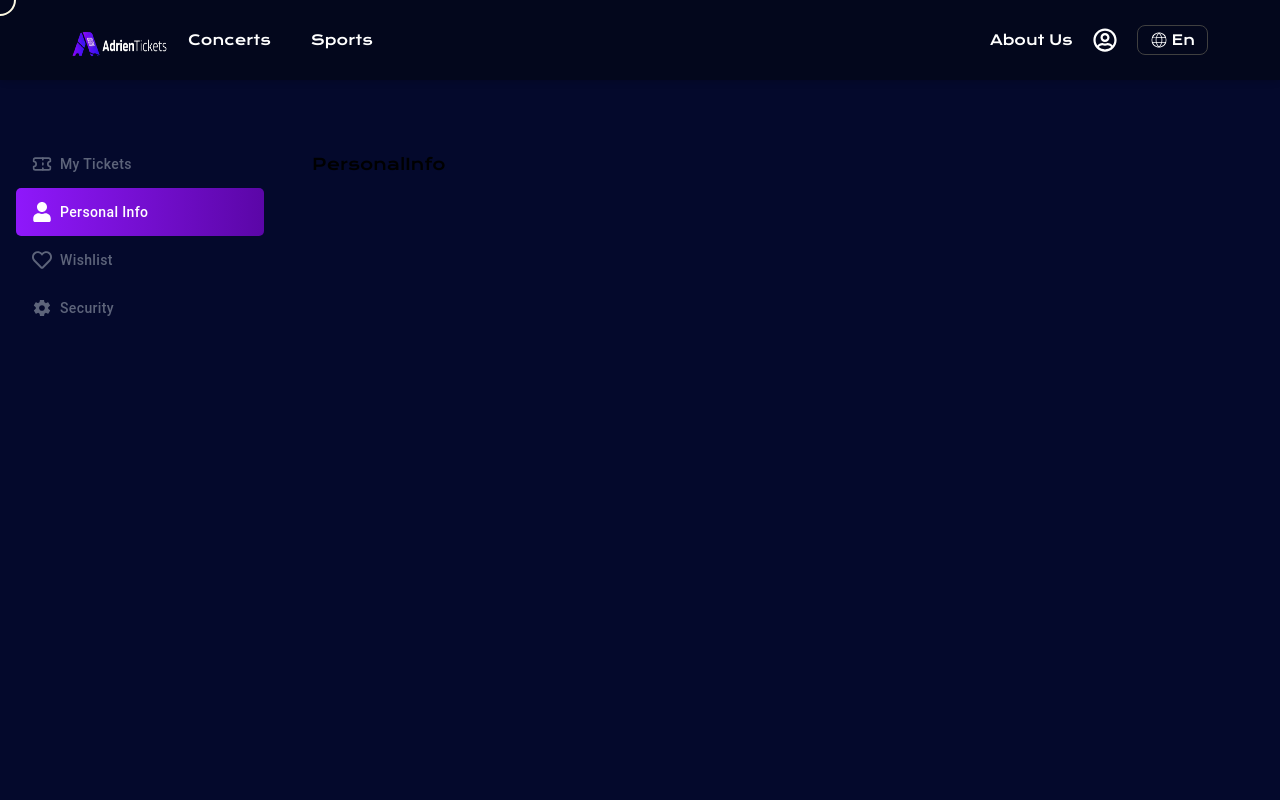
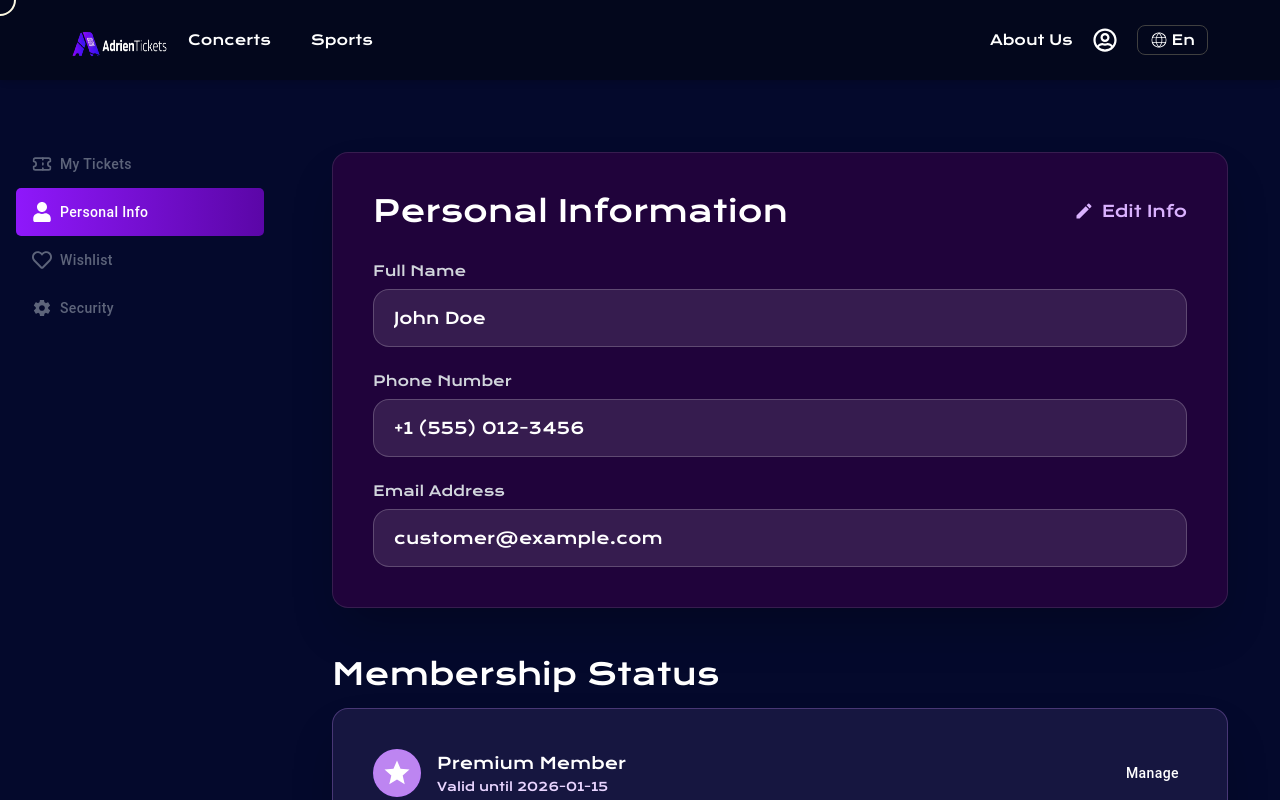
Before and after one commit to sparktechagency/ticket-booking-website, a Next.js app: page /profile in a window 1280 px wide. Both pictures are taken after a click on the tab "Personal Info". Shown: the top 800 px of the page. Built offline with nearby package versions, Linux system fonts and the light colour scheme.

Commit message:
Added Personal Info

```diff
--- a/src/components/ProfileComponents/PersonalInfo.jsx
+++ b/src/components/ProfileComponents/PersonalInfo.jsx
@@ -1,5 +1,238 @@
-import React from "react";
+"use client";
 
-export default function PersonalInfo() {
-  return <div>PersonalInfo</div>;
+import React, { useState } from "react";
+import { motion, AnimatePresence } from "framer-motion";
+import { MdArrowBack, MdEdit, MdStar } from "react-icons/md";
+import { Button } from "@mui/material";
+
+export default function ProfilePage() {
+  const [isEditing, setIsEditing] = useState(false);
+
+  const [formData, setFormData] = useState({
+    fullName: "John Doe",
+    phone: "+1 (555) 012-3456",
+    email: "customer@example.com",
+  });
+
+  const handleSave = () => {
+    // In real app: save to backend
+    setIsEditing(false);
+  };
+
+  const handleCancel = () => {
+    // Reset form if needed
+    setFormData({
+      fullName: "John Doe",
+      phone: "+1 (555) 012-3456",
+      email: "customer@example.com",
+    });
+    setIsEditing(false);
+  };
+
+  return (
+    <div className="min-h-screen  text-white">
+      <div className="max-w-4xl mx-auto">
+        <AnimatePresence mode="wait">
+          {isEditing ? (
+            /* ==================== EDIT MODE ==================== */
+            <motion.div
+              key="edit"
+              initial={{ opacity: 0, y: 20 }}
+              animate={{ opacity: 1, y: 0 }}
+              exit={{ opacity: 0, y: -20 }}
+              transition={{ duration: 0.3 }}
+              className="space-y-8"
+            >
+              {/* Header with Back & Cancel */}
+              <div className="flex items-center justify-between">
+                <button
+                  onClick={handleCancel}
+                  className="flex items-center gap-3 text-purple-300 hover:text-white transition-colors"
+                >
+                  <MdArrowBack className="text-2xl" />
+                  <span className="text-lg font-medium">Back</span>
+                </button>
+
+                <button
+                  onClick={handleCancel}
+                  className="text-purple-300 hover:text-white text-lg font-medium transition-colors"
+                >
+                  Cancel
+                </button>
+              </div>
+
+              {/* Edit Form Card */}
+              <div className="bg-[#20033B] rounded-xl border border-[#FFFFFF1A] shadow-2xl overflow-hidden p-6 sm:p-8 lg:p-10">
+                <h1 className="text-3xl sm:text-4xl font-bold mb-8 bg-linear-to-r from-purple-300 to-pink-300 bg-clip-text text-transparent">
+                  Personal Information
+                </h1>
+
+                <div className="space-y-6">
+                  <div>
+                    <label className="block text-sm font-medium text-gray-300 mb-2">
+                      Full Name
+                    </label>
+                    <input
+                      type="text"
+                      value={formData.fullName}
+                      onChange={(e) =>
+                        setFormData({ ...formData, fullName: e.target.value })
+                      }
+                      className="w-full px-5 py-4 bg-white/10 border border-white/20 rounded-2xl text-white placeholder-gray-400 focus:outline-none focus:border-purple-400 focus:ring-4 focus:ring-purple-500/30 transition-all"
+                    />
+                  </div>
+
+                  <div>
+                    <label className="block text-sm font-medium text-gray-300 mb-2">
+                      Phone Number
+                    </label>
+                    <input
+                      type="tel"
+                      value={formData.phone}
+                      onChange={(e) =>
+                        setFormData({ ...formData, phone: e.target.value })
+                      }
+                      className="w-full px-5 py-4 bg-white/10 border border-white/20 rounded-2xl text-white placeholder-gray-400 focus:outline-none focus:border-purple-400 focus:ring-4 focus:ring-purple-500/30 transition-all"
+                    />
+                  </div>
+
+                  <div>
+                    <label className="block text-sm font-medium text-gray-300 mb-2">
+                      Email Address
+                    </label>
+                    <input
+                      type="email"
+                      value={formData.email}
+                      onChange={(e) =>
+                        setFormData({ ...formData, email: e.target.value })
+                      }
+                      className="w-full px-5 py-4 bg-white/10 border border-white/20 rounded-2xl text-white placeholder-gray-400 focus:outline-none focus:border-purple-400 focus:ring-4 focus:ring-purple-500/30 transition-all"
+                    />
+                  </div>
+                </div>
+
+                {/* Save Button */}
+                <div className="mt-10">
+                  <motion.button
+                    whileHover={{ scale: 1.03 }}
+                    whileTap={{ scale: 0.98 }}
+                    onClick={handleSave}
+                    className="w-full py-3 bg-linear-to-r from-[#8F18FB] to-[#5B06A7] rounded-xl shadow-lg hover:shadow-purple-500/40 transition-all duration-300 cursor-pointer"
+                  >
+                    Save Changes
+                  </motion.button>
+                </div>
+              </div>
+            </motion.div>
+          ) : (
+            /* ==================== VIEW MODE ==================== */
+            <motion.div
+              key="view"
+              initial={{ opacity: 0, y: 20 }}
+              animate={{ opacity: 1, y: 0 }}
+              exit={{ opacity: 0, y: -20 }}
+              transition={{ duration: 0.3 }}
+              className="space-y-12"
+            >
+              {/* Personal Information Section (View) */}
+              <section>
+                <div className="bg-[#20033B] rounded-2xl border border-[#FFFFFF1A] shadow-2xl overflow-hidden">
+                  <div className="p-6 sm:p-8 lg:p-10">
+                    <div className="flex flex-col sm:flex-row sm:items-center sm:justify-between mb-8">
+                      <h1 className="text-3xl sm:text-[30px] text-white">
+                        Personal Information
+                      </h1>
+                      <button
+                        onClick={() => setIsEditing(true)}
+                        className="mt-4 sm:mt-0 flex items-center gap-2 text-purple-300 hover:text-purple-100 transition-colors"
+                      >
+                        <MdEdit className="text-xl" />
+                        <span className="text-sm sm:text-base font-medium">
+                          Edit Info
+                        </span>
+                      </button>
+                    </div>
+
+                    <div className="space-y-6">
+                      <div>
+                        <label className="block text-sm font-medium text-gray-300 mb-2">
+                          Full Name
+                        </label>
+                        <input
+                          type="text"
+                          readOnly
+                          value={formData.fullName}
+                          className="w-full px-5 py-4 bg-white/10 border border-white/20 rounded-2xl text-white cursor-not-allowed"
+                        />
+                      </div>
+
+                      <div>
+                        <label className="block text-sm font-medium text-gray-300 mb-2">
+                          Phone Number
+                        </label>
+                        <input
+                          type="tel"
+                          readOnly
+                          value={formData.phone}
+                          className="w-full px-5 py-4 bg-white/10 border border-white/20 rounded-2xl text-white cursor-not-allowed"
+                        />
+                      </div>
+
+                      <div>
+                        <label className="block text-sm font-medium text-gray-300 mb-2">
+                          Email Address
+                        </label>
+                        <input
+                          type="email"
+                          readOnly
+                          value={formData.email}
+                          className="w-full px-5 py-4 bg-white/10 border border-white/20 rounded-2xl text-white cursor-not-allowed"
+                        />
+                      </div>
+                    </div>
+                  </div>
+                </div>
+              </section>
+
+              {/* Membership Status Section */}
+              <section>
+                <h2 className="text-3xl sm:text-[30px] text-white mb-4">
+                  Membership Status
+                </h2>
+
+                <motion.div
+                  whileHover={{ scale: 1.02 }}
+                  whileTap={{ scale: 0.98 }}
+                  className="bg-[#BD85F11A] rounded-2xl border border-[#BD85F14D] shadow-2xl overflow-hidden p-6 sm:p-8 lg:p-10"
+                >
+                  <div className="flex flex-col sm:flex-row sm:items-center sm:justify-between gap-6">
+                    <div className="flex items-center gap-4">
+                      <div className="p-2 bg-[#BD85F1] rounded-full border border-purple-400/50">
+                        <MdStar className="text-3xl text-white" />
+                      </div>
+                      <div>
+                        <h3 className="">Premium Member</h3>
+                        <p className="text-xs text-[#E9D5FF] mt-1">
+                          Valid until 2026-01-15
+                        </p>
+                      </div>
+                    </div>
+
+                    <Button
+                      sx={{
+                        color: "white",
+                        textTransform: "none",
+                      }}
+                    >
+                      Manage
+                    </Button>
+                  </div>
+                </motion.div>
+              </section>
+            </motion.div>
+          )}
+        </AnimatePresence>
+      </div>
+    </div>
+  );
 }
```
